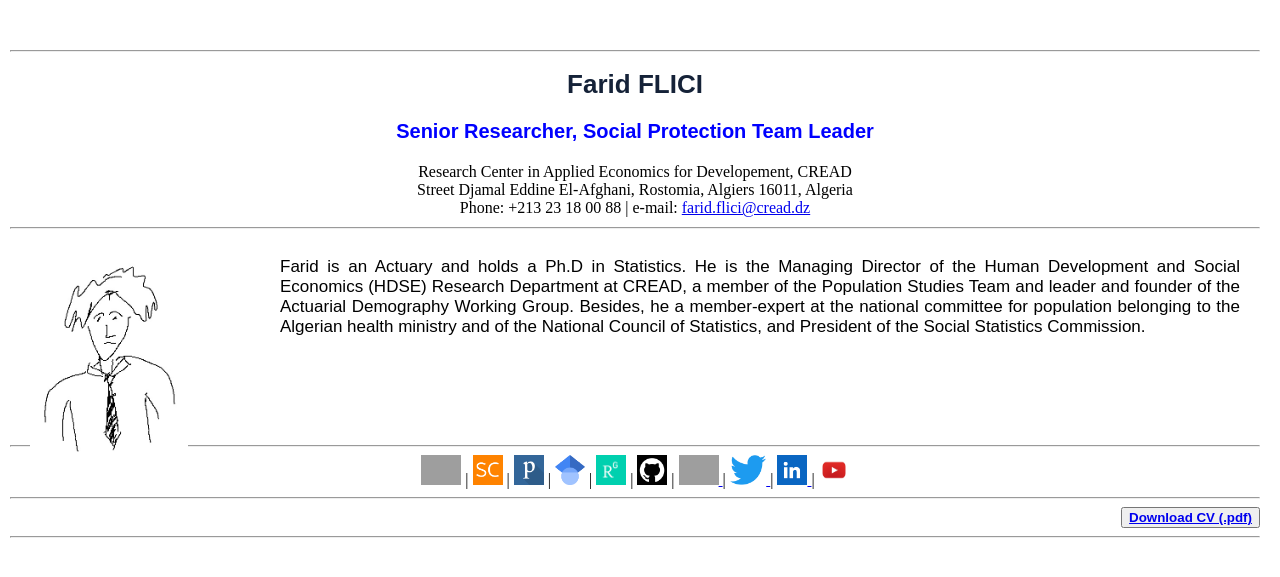
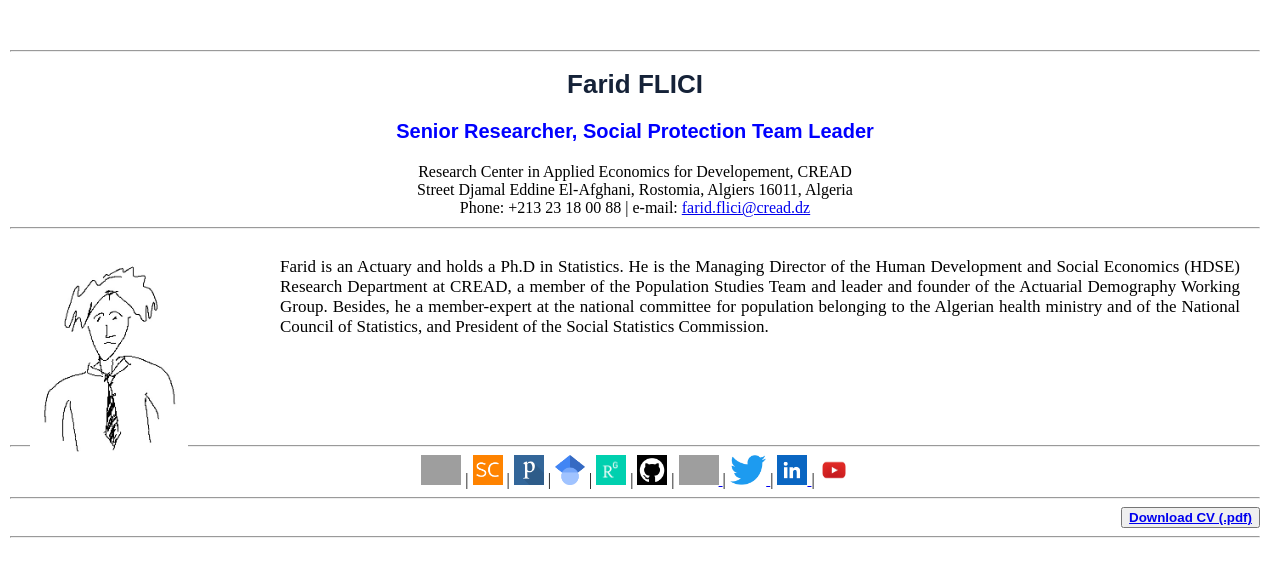
Before and after one commit to Farid-FLICI/farid-flici.github.io, a Jekyll site: the page researchername.html, which Jekyll copies as it is, in a window 1280 px wide. Shown: the top 577 px of the page. Built offline with Jekyll 4.4.1, drawn with Linux system fonts in a browser that asks for light colours; grey boxes are pictures that could not be loaded.

Commit message:
Update researchername.html

```diff
--- a/researchername.html
+++ b/researchername.html
@@ -6,7 +6,7 @@
 <style>
 
 body {margin: 0;       }
-p{               font-family: sans-serif; font-size: 17px; text-align: justify; margin: 10px 10px 10px 10px }
+p{               font-family: Merriweather; font-size: 17px; text-align: justify; margin: 10px 10px 10px 10px }
 p2{              font-family: sans-serif; font-size: 14px; text-align: justify; }
 h1{              font-family: sans-serif; font-size: 26px; font-weight: bold ; text-align: center  ; color:#152238    }
 h2{              font-family: sans-serif; font-size: 22px; font-weight: bold ; text-align: center; background-color: #05294a; color:white  }
```
